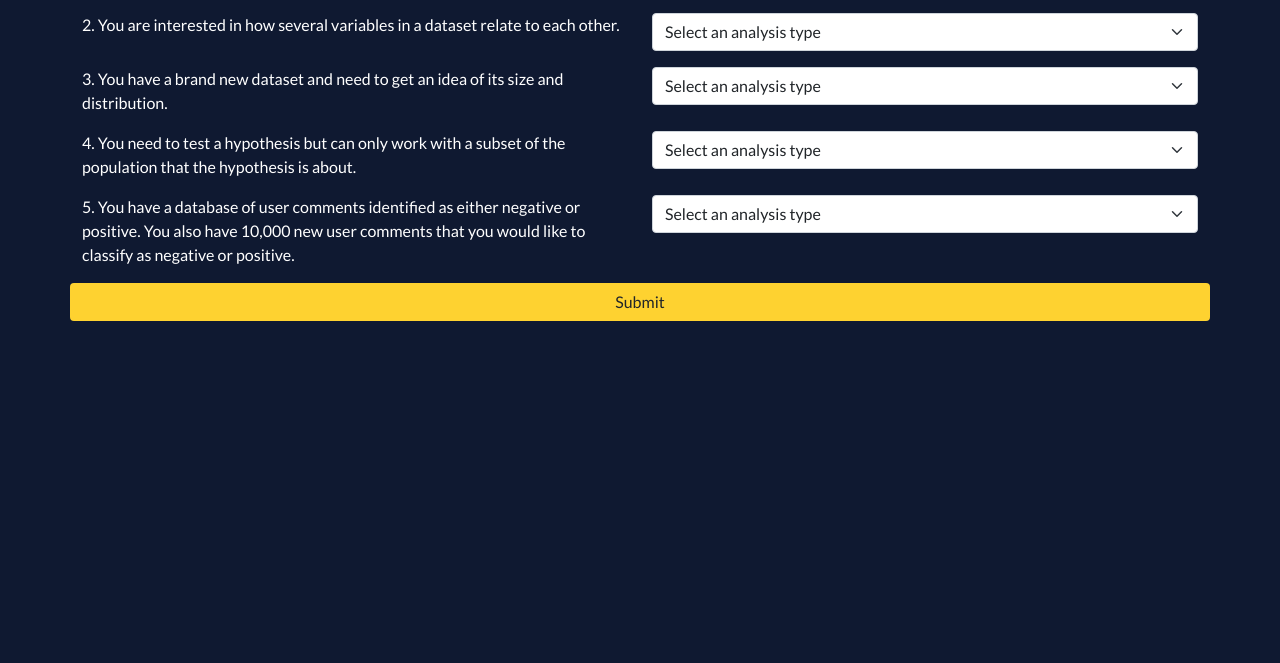
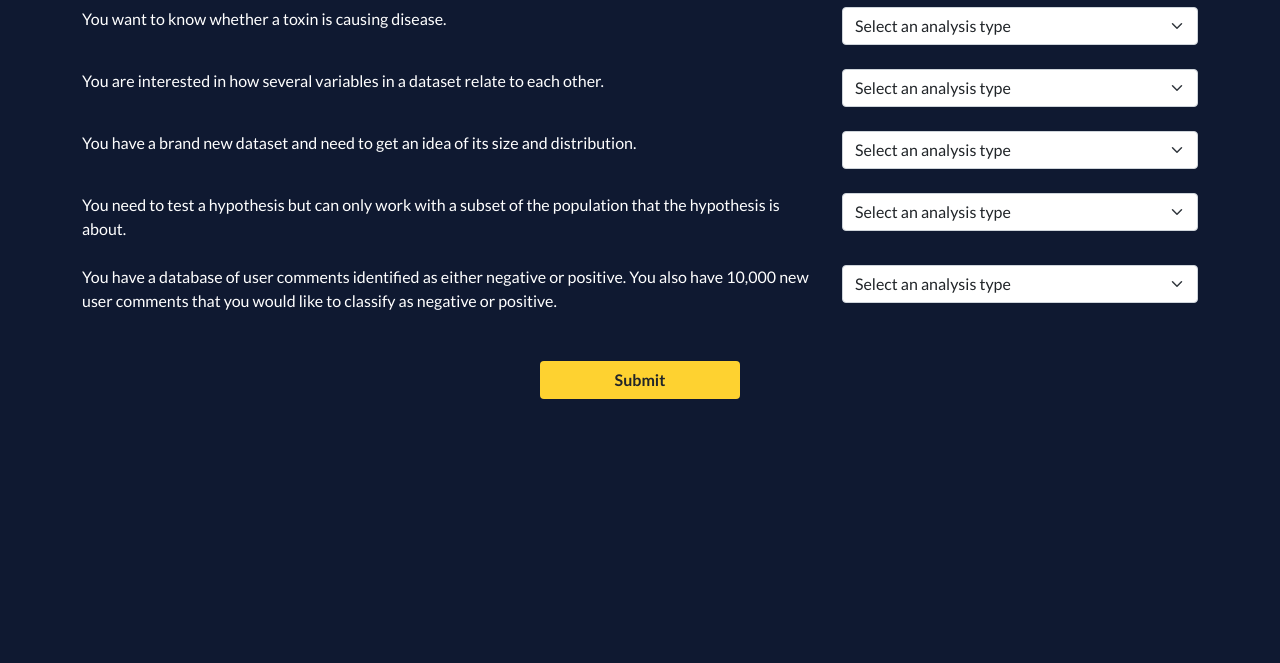
Before and after one commit to nduckwiler/matching-quiz-applet, a plain HTML site: page mocks/index.html in a window 1280 px wide. Shown: the part 137-800 px from the top of the page. Drawn offline with nearby package versions, Linux system fonts and the light colour scheme.

Commit message:
Update styling, remove numbers

```diff
--- a/mocks/index.html
+++ b/mocks/index.html
@@ -17,18 +17,18 @@
     <link rel="stylesheet" href="style.css">
   </head>
   <body class="text-white">
-    <div class="container">
+    <div class="container mb-5 mt-3">
       <h1>Analyses Review</h1>
-      <p>Match each scenario to its appropriate analysis type:</p>
+      <p><em>Match each scenario to its appropriate analysis type:</em></p>
     </div>
 
     <div class="container">
       <div class="form">
-        <div class="row mb-3">
-          <div class="col">
-            1. You want to know whether a toxin is causing disease
+        <div class="row mb-4">
+          <div class="col left-col">
+            You want to know whether a toxin is causing disease.
           </div>
-          <div class="col">
+          <div class="col-4 right-col">
             <div class="dropdown">
               <select class="form-select" aria-label="Select an option for scenario 1">
                 <option selected>Select an analysis type</option>
@@ -41,10 +41,11 @@
             </div>
           </div>
         </div>
-        <div class="row mb-3">
-          <div class="col">
-            2. You are interested in how several variables in a dataset relate to each other.          </div>
-          <div class="col">
+        <div class="row mb-4">
+          <div class="col left-col">
+            You are interested in how several variables in a dataset relate to each other.
+          </div>
+          <div class="col-4 right-col">
             <div class="dropdown">
               <select class="form-select" aria-label="Select an option for scenario 1">
                 <option selected>Select an analysis type</option>
@@ -57,11 +58,11 @@
             </div>
           </div>
         </div>
-        <div class="row mb-3">
-          <div class="col">
-            3. You have a brand new dataset and need to get an idea of its size and distribution.
+        <div class="row mb-4">
+          <div class="col left-col">
+            You have a brand new dataset and need to get an idea of its size and distribution.
           </div>
-          <div class="col">
+          <div class="col-4 right-col">
             <div class="dropdown">
               <select class="form-select" aria-label="Select an option for scenario 1">
                 <option selected>Select an analysis type</option>
@@ -74,11 +75,11 @@
             </div>
           </div>
         </div>
-        <div class="row mb-3">
-          <div class="col">
-            4. You need to test a hypothesis but can only work with a subset of the population that the hypothesis is about.
+        <div class="row mb-4">
+          <div class="col left-col">
+            You need to test a hypothesis but can only work with a subset of the population that the hypothesis is about.
           </div>
-          <div class="col">
+          <div class="col-4 right-col">
             <div class="dropdown">
               <select class="form-select" aria-label="Select an option for scenario 1">
                 <option selected>Select an analysis type</option>
@@ -91,11 +92,11 @@
             </div>
           </div>
         </div>
-        <div class="row mb-3">
-          <div class="col">
-            5. You have a database of user comments identified as either negative or positive. You also have 10,000 new user comments that you would like to classify as negative or positive.
+        <div class="row mb-4">
+          <div class="col left-col">
+            You have a database of user comments identified as either negative or positive. You also have 10,000 new user comments that you would like to classify as negative or positive.
           </div>
-          <div class="col">
+          <div class="col-4 right-col">
             <div class="dropdown">
               <select class="form-select" aria-label="Select an option for scenario 1">
                 <option selected>Select an analysis type</option>
@@ -108,8 +109,8 @@
             </div>
           </div>
         </div>
-        <div class="row">
-          <button type="submit" class="btn">Submit</button>
+        <div class="row justify-content-center mt-5">
+            <button type="submit" class="btn">Submit</button>
         </div>
       </div>
     </div>
--- a/mocks/style.css
+++ b/mocks/style.css
@@ -5,4 +5,10 @@ body {
 
 button.btn {
   background-color: #FED230;
+  width: 200px;
+  font-weight: 700;
 }
+
+.right-col {
+  min-width: 200px;
+}
```
